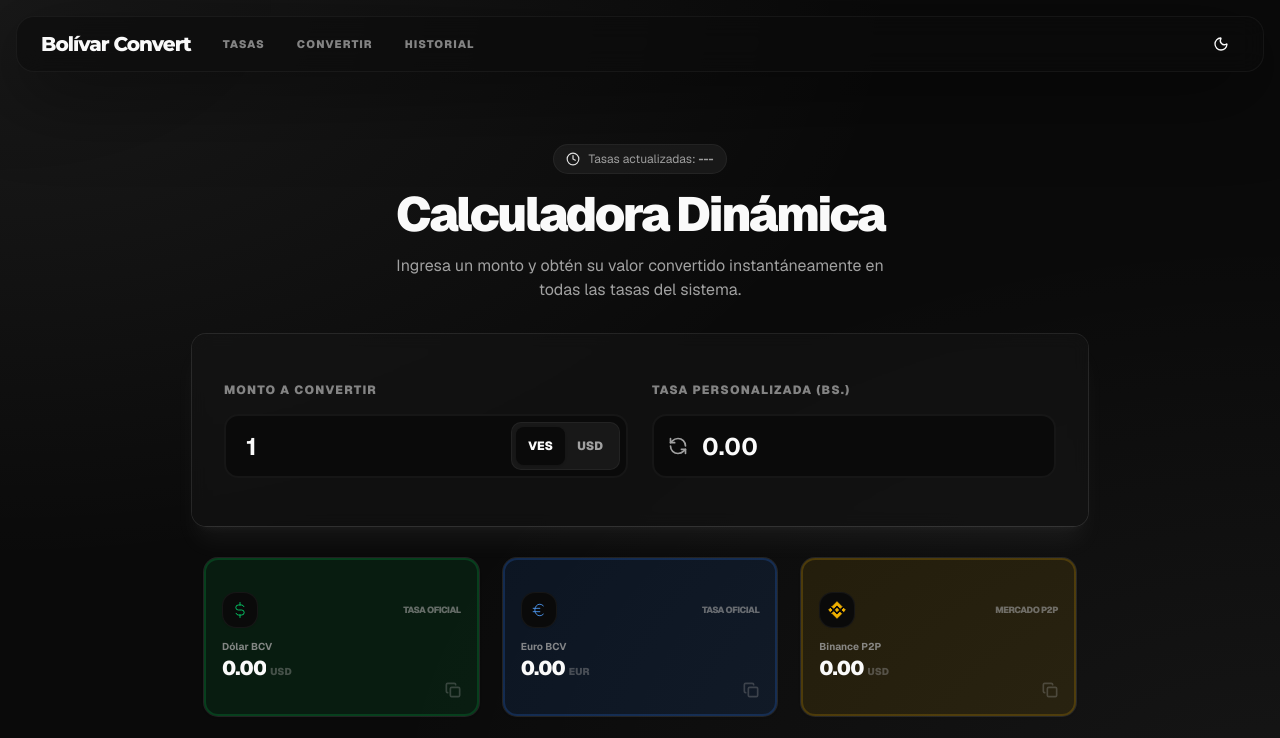
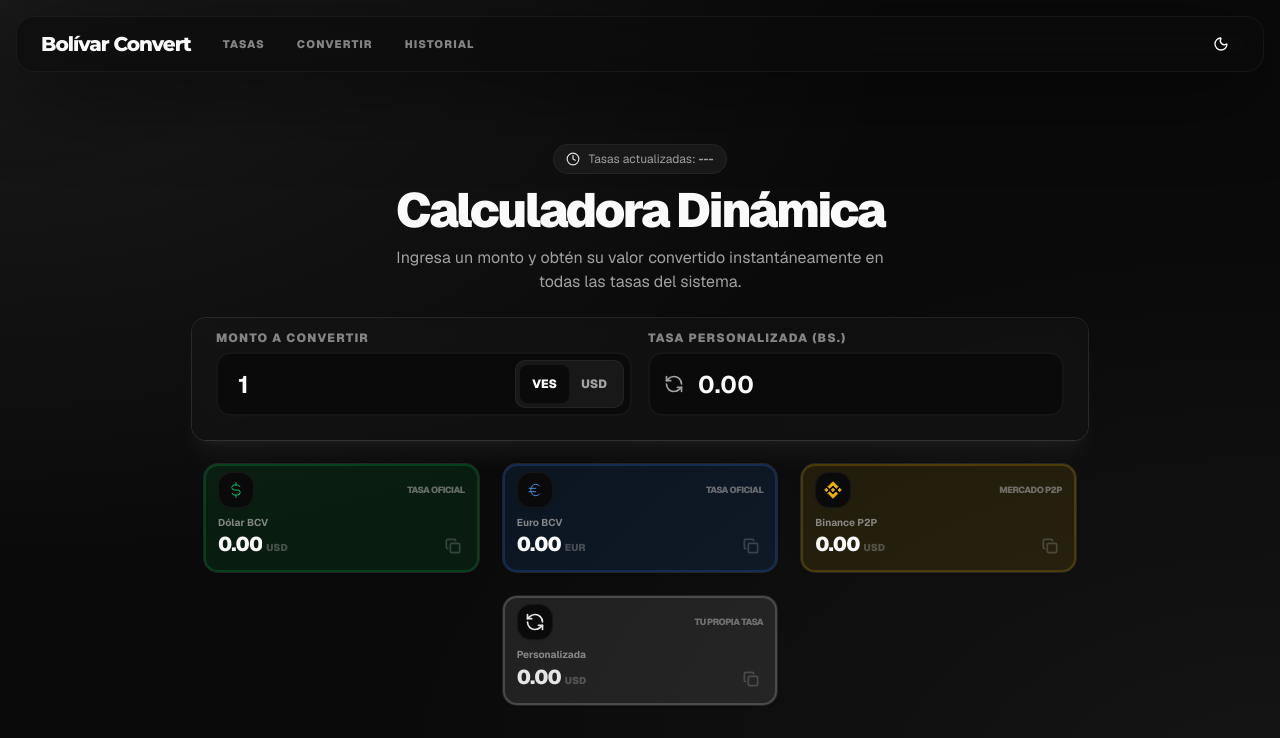
Before and after one commit to mickel-arroz/bolivar-convert, a Next.js app: page /convertir in a window 1280 px wide. Shown: the top 738 px of the page. Built offline with nearby package versions, Linux system fonts and the light colour scheme; no server answers.

Commit message:
feat: :sparkles: Add Navigation remember + Loader

```diff
--- a/app/layout.tsx
+++ b/app/layout.tsx
@@ -7,6 +7,7 @@
 import { MobileNav } from '@/components/navbar/MobileNav'
 import { ThemeProvider } from '@/components/theme-provider'
 import { TooltipProvider } from '@/components/ui/tooltip'
+import { RedirectGuard } from '@/components/RedirectGuard'
 
 const geistSans = Geist({
   variable: '--font-geist-sans',
@@ -73,12 +74,14 @@
           disableTransitionOnChange
         >
           <TooltipProvider>
+            <RedirectGuard>
               <Header />
               <main className="flex-1 w-full max-w-7xl py-6 px-4 md:px-6 md:py-10">
                 {children}
               </main>
               <Footer />
               <MobileNav />
+            </RedirectGuard>
           </TooltipProvider>
         </ThemeProvider>
       </body>
--- /dev/null
+++ b/components/RedirectGuard.tsx
@@ -0,0 +1,53 @@
+'use client'
+
+import { useEffect, useState, ReactNode, useRef } from 'react'
+import { usePathname, useRouter } from 'next/navigation'
+import { Loader } from '@/components/ui/Loader'
+
+interface RedirectGuardProps {
+  children: ReactNode
+}
+
+export function RedirectGuard({ children }: RedirectGuardProps) {
+  const pathname = usePathname()
+  const router = useRouter()
+  const [isReady, setIsReady] = useState(false)
+  const hasCheckedRedirect = useRef(false)
+
+  // Solo decidir si redirigir en el primer montaje o cuando cambie la ruta ANTES de estar listos
+  useEffect(() => {
+    if (hasCheckedRedirect.current) {
+      setIsReady(true)
+      return
+    }
+
+    const savedPath = localStorage.getItem('lastVisitedPath')
+
+    // Si hay una ruta guardada y es diferente a la actual, forzamos la restauración de sesión
+    if (savedPath && savedPath !== pathname) {
+      hasCheckedRedirect.current = true
+      router.replace(savedPath)
+    } else {
+      hasCheckedRedirect.current = true
+      // eslint-disable-next-line react-hooks/set-state-in-effect
+      setIsReady(true)
+    }
+  }, [pathname, router])
+
+  // Guardar la ruta actual cada vez que cambie, siempre que estemos listos
+  useEffect(() => {
+    if (isReady) {
+      localStorage.setItem('lastVisitedPath', pathname)
+    }
+  }, [pathname, isReady])
+
+  if (!isReady) {
+    return (
+      <div className="fixed inset-0 flex items-center justify-center bg-background z-50">
+        <Loader size="lg" />
+      </div>
+    )
+  }
+
+  return <>{children}</>
+}
--- a/components/convertir/ConvertForm.tsx
+++ b/components/convertir/ConvertForm.tsx
@@ -98,9 +98,9 @@
   const handleCustomRateChange = (val: string) => setFormData(prev => ({ ...prev, customRate: val }))
 
   return (
-    <div className="flex flex-col gap-8 max-w-4xl mx-auto w-full animate-in fade-in slide-in-from-bottom-4 duration-700">
+    <div className="flex flex-col gap-6 max-w-4xl mx-auto w-full animate-in fade-in slide-in-from-bottom-4 duration-700">
       {/* Header Info */}
-      <div className="flex flex-col items-center gap-4 text-center">
+      <div className="flex flex-col items-center gap-3 text-center">
         <div className={cn(
           "flex items-center gap-2 text-xs px-3 py-1.5 rounded-full border transition-colors",
           isStale
@@ -120,11 +120,11 @@
       </div>
 
       {/* Input Section */}
-      <Card className="border-border/60 bg-card/50 backdrop-blur-sm overflow-hidden shadow-xl shadow-primary/5">
-        <CardContent className="p-6 md:p-8">
-          <div className="grid gap-6 md:grid-cols-2">
+      <Card className="border-border/60 bg-card/50 backdrop-blur-sm overflow-hidden shadow-xl shadow-primary/5 py-0">
+        <CardContent className="pt-2 pb-4 px-4 md:pt-3 md:pb-6 md:px-6">
+          <div className="grid gap-4 md:grid-cols-2">
             {/* Amount & Currency */}
-            <div className="flex flex-col gap-4">
+            <div className="flex flex-col gap-1.5">
               <label htmlFor="amount-input" className="text-xs font-black uppercase tracking-widest text-muted-foreground/80">Monto a Convertir</label>
               <div className="relative group">
                 <input
@@ -160,7 +160,7 @@
             </div>
 
             {/* Custom Rate */}
-            <div className="flex flex-col gap-4">
+            <div className="flex flex-col gap-1.5">
               <label htmlFor="custom-rate-input" className="text-xs font-black uppercase tracking-widest text-muted-foreground/80">Tasa Personalizada (Bs.)</label>
               <div className="relative group">
                 <div className="absolute left-4 top-1/2 -translate-y-1/2 text-muted-foreground group-focus-within:text-primary transition-colors">
@@ -269,11 +269,11 @@
     <Card
       onClick={handleCopy}
       className={cn(
-        "border-2 transition-all hover:scale-[1.02] active:scale-[0.98] duration-300 shadow-sm hover:shadow-md w-full cursor-pointer relative group",
+        "border-2 transition-all hover:scale-[1.02] active:scale-[0.98] duration-300 shadow-sm hover:shadow-md w-full cursor-pointer relative group py-0",
         colorClass
       )}
     >
-      <CardContent className="p-4 flex flex-col gap-3">
+      <CardContent className="pt-1.5 pb-3 px-3 flex flex-col gap-2">
         <div className="flex items-center justify-between">
           <div className="size-9 rounded-xl bg-background border border-border/50 flex items-center justify-center shadow-xs">
             {icon}
--- /dev/null
+++ b/components/ui/Loader.tsx
@@ -0,0 +1,40 @@
+import { cn } from '@/lib/utils'
+import { DollarIcon } from '@/components/icons'
+
+interface LoaderProps {
+  className?: string
+  size?: 'sm' | 'md' | 'lg' | 'xl'
+}
+
+export function Loader({ className, size = 'md' }: LoaderProps) {
+  const sizeMap = {
+    sm: 'size-8',
+    md: 'size-16',
+    lg: 'size-32',
+    xl: 'size-48',
+  }
+
+  const iconSizeMap = {
+    sm: 'size-6',
+    md: 'size-12',
+    lg: 'size-24',
+    xl: 'size-36',
+  }
+
+  return (
+    <div className={cn('flex items-center justify-center bg-transparent', className)}>
+      <style dangerouslySetInnerHTML={{ __html: `
+        @keyframes custom-fade {
+          0%, 100% { opacity: 0; transform: scale(0.9); }
+          50% { opacity: 1; transform: scale(1.05); }
+        }
+        .animate-custom-fade {
+          animation: custom-fade 1.8s ease-in-out infinite;
+        }
+      `}} />
+      <div className={cn('flex items-center justify-center animate-custom-fade', sizeMap[size])}>
+        <DollarIcon className={cn('text-primary drop-shadow-2xl', iconSizeMap[size])} />
+      </div>
+    </div>
+  )
+}
```
Lines whose indentation alone changed are shown as unchanged.
